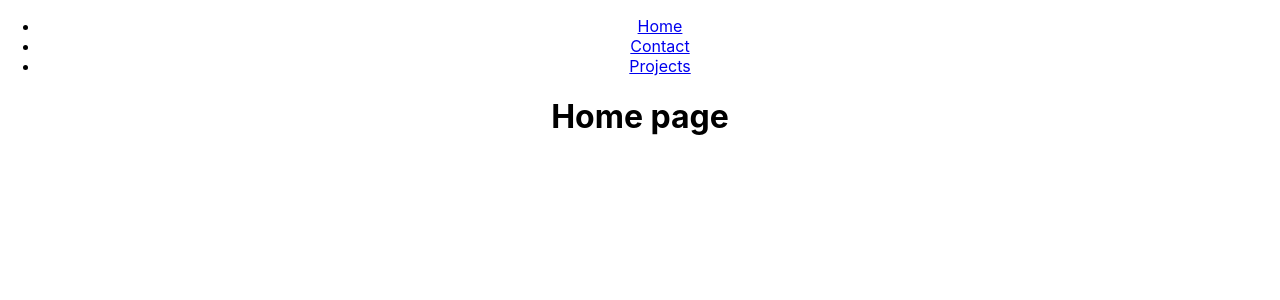
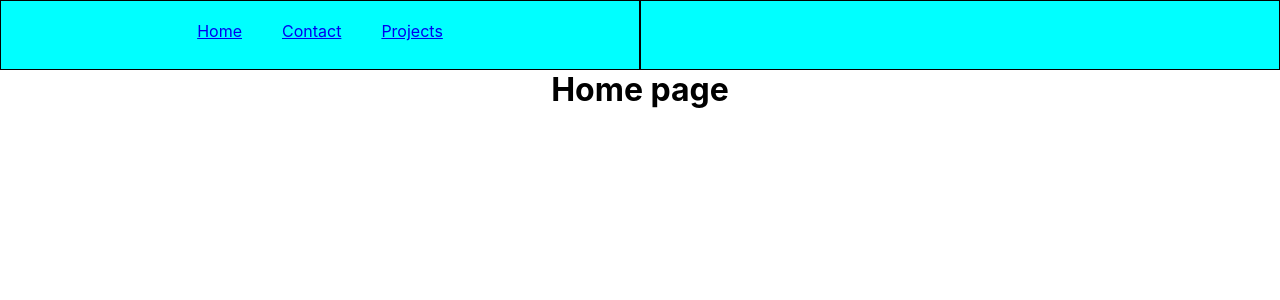
Before and after one commit to Younes-sh/portfolioReact, a React (Create React App) app in the folder app/: page / in a window 1280 px wide. Shown: the top 300 px of the page. Built offline with nearby package versions, Linux system fonts and the light colour scheme.

Commit message:
styled Navbar

```diff
--- a/app/src/Components/Navbar/Navbar.jsx
+++ b/app/src/Components/Navbar/Navbar.jsx
@@ -1,5 +1,9 @@
 import React from 'react'
 import {Link} from 'react-router-dom';
+import './navbar.css'
+
+
+
 const Navbar = () => {
   return (
     <div className='Navbar'>
@@ -16,6 +20,9 @@ const Navbar = () => {
                 </li>
             </ul>
         </div>
+        <div className='LangNav'>
+
+        </div>
     </div>
   )
 }
--- /dev/null
+++ b/app/src/Components/Navbar/navbar.css
@@ -0,0 +1,21 @@
+.Navbar {
+    width: 100%;
+    height: 70px;
+    background-color: #101010b4;
+    display: flex;
+}
+.container-menu , .LangNav {
+    width: 50%;
+    height: 100%;
+    background-color: aqua;
+    border: solid 0.1rem;
+}
+
+.container-menu ul {
+    display: flex;
+    justify-content: center;
+}
+.container-menu li {
+    list-style-type: none;
+    margin: 20px;
+}
--- a/app/src/index.css
+++ b/app/src/index.css
@@ -1,12 +1,16 @@
+*{
+  margin: 0;
+  padding: 0;
+  box-sizing: border-box;
+}
 body {
-  margin: 0;
+
   font-family: -apple-system, BlinkMacSystemFont, 'Segoe UI', 'Roboto', 'Oxygen',
     'Ubuntu', 'Cantarell', 'Fira Sans', 'Droid Sans', 'Helvetica Neue',
     sans-serif;
   -webkit-font-smoothing: antialiased;
   -moz-osx-font-smoothing: grayscale;
-  padding: 0;
-  box-sizing: border-box;
+
 }
 
 code {
```
